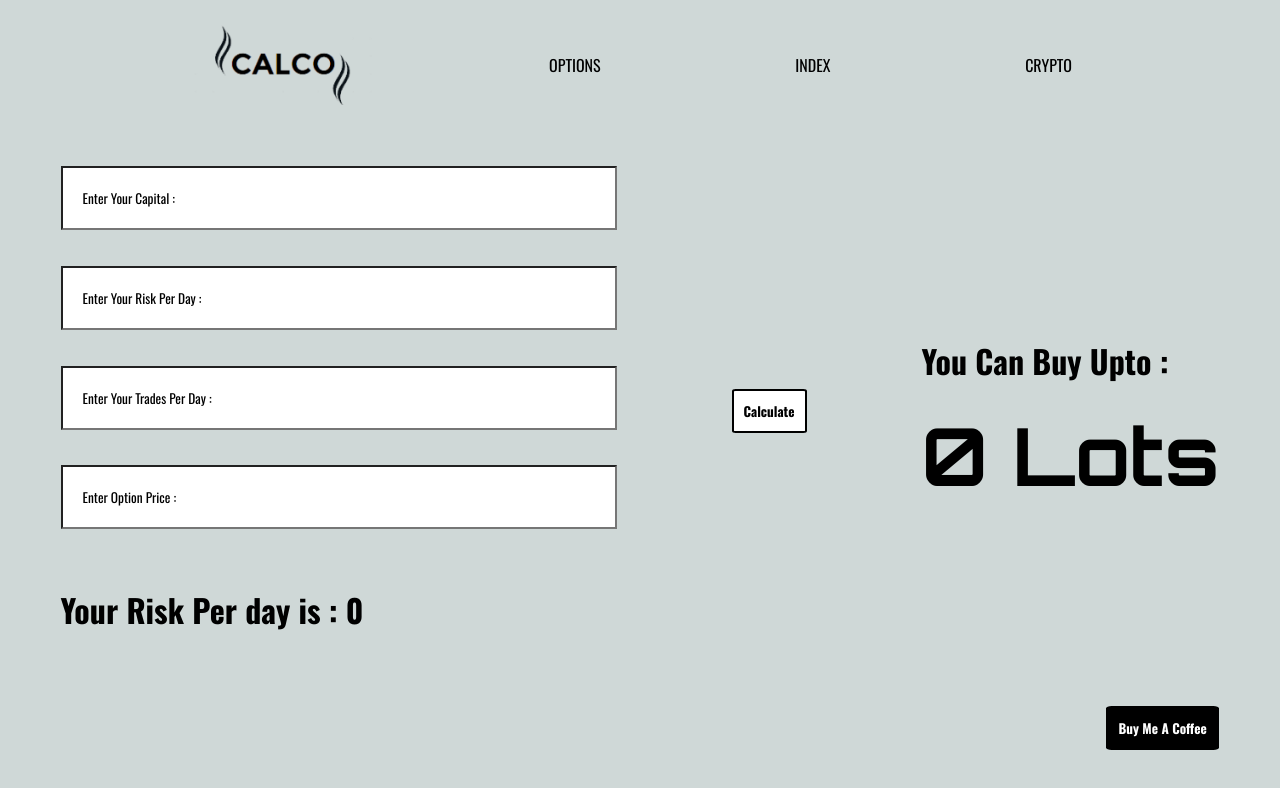
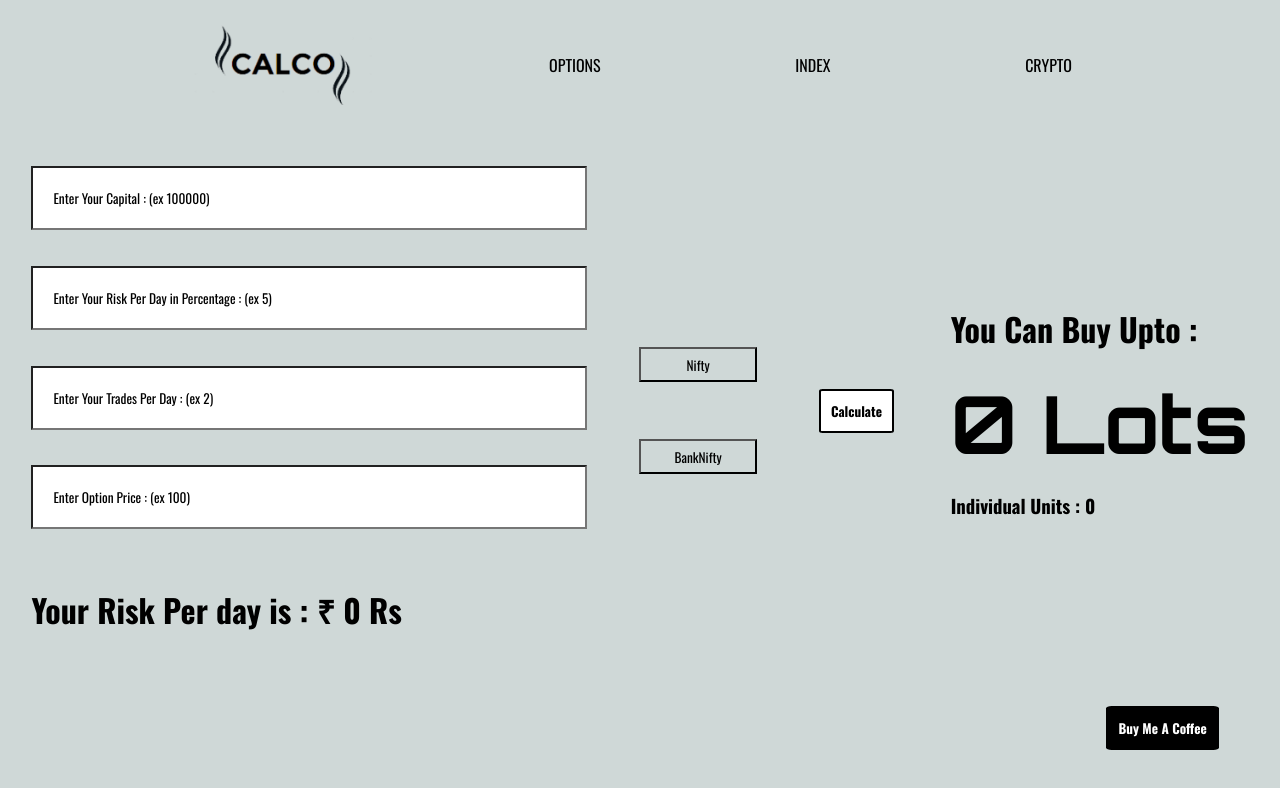
Before and after one commit to NandishNaik01/Lots-Calculator-Using-React.js-, a React (Vite) app: page / in a window 1280 px wide. Shown: the top 788 px of the page. Built offline with nearby package versions, Linux system fonts and the light colour scheme; a web font is replaced by a local one.

Commit message:
Option Lot Calculation Serving its Purpose

```diff
--- a/src/css/leftbody.css
+++ b/src/css/leftbody.css
@@ -89,3 +89,26 @@ input[type="number"] {
   border: 2px solid white;
   cursor: pointer;
 }
+.Indexes {
+  margin: 4%;
+  padding: 4%;
+}
+.Indexes:active {
+  background-color: green;
+}
+.IndexSelector {
+  /* border: 2px solid black; */
+  height: 20vh;
+  width: 10vw;
+  display: flex;
+  flex-direction: column;
+  justify-content: space-evenly;
+}
+.IndexSelector .Indexes:hover {
+  background-color: white;
+  color: black;
+}
+
+.IndexSelector .Indexes.active {
+  background-color: green;
+}
--- a/src/leftbody.jsx
+++ b/src/leftbody.jsx
@@ -2,35 +2,127 @@ import { useState } from "react";
 import "./css/leftbody.css";
 
 const LeftBody = () => {
+  const [activeButton, setActiveButton] = useState(null);
+  // const[ctr,setCtr]=useState("")
+  const [ctr, setCtr] = useState(0);
   const [Rpd, setRpd] = useState(0);
   const [lots, setLots] = useState(0);
-  // const setRpd = () => {};
+  const [Capital, setCapital] = useState("");
+  const [Riskpd, setRiskPerDay] = useState("");
+  const [TradesPerDay, setTradesPerDay] = useState("");
+  const [OptionPrice, setOptionPrice] = useState("");
+  const [IndividualUnits, setIndividualUnits] = useState(0);
+  const handleClick = (buttonName) => {
+    setActiveButton(buttonName);
+  };
+  // const [OptionPrice, setOptionPrice] = useState("");
+  function setCounterOne() {
+    setCtr(1);
+    handleClick("Nifty");
+  }
+  function setCounterTwo() {
+    setCtr(2);
+    handleClick("BankNifty");
+  }
+  function getCapital(val) {
+    setCapital(parseInt(val.target.value));
+  }
+
+  function getRpd(val) {
+    setRiskPerDay(parseInt(val.target.value));
+  }
+  function getTradesPerDay(val) {
+    setTradesPerDay(parseInt(val.target.value));
+  }
+  function getOptionPrice(val) {
+    setOptionPrice(parseInt(val.target.value));
+    // console.log(OptionPrice);
+  }
+
+  function setTexts() {
+    let percentage = Riskpd / 100;
+    let TotalCapitalRisk = Math.floor(percentage * Capital);
+    let RiskPerTrade = Math.floor(TotalCapitalRisk / TradesPerDay);
+    let lotstoSet = Math.floor(RiskPerTrade / OptionPrice);
+    setRpd(RiskPerTrade);
+    // setLots(lotstoSet);
+    // setIndividualUnits(lotstoSet);
+    if (ctr == 1) {
+      let totallots = Math.floor(lotstoSet / 50);
+      setLots(totallots);
+      setIndividualUnits(totallots * 50);
+    } else if (ctr == 2) {
+      let totallots = Math.floor(lotstoSet / 15);
+      setLots(totallots);
+      setIndividualUnits(totallots * 15);
+    } else if (ctr == 0) {
+      setLots("..");
+      setIndividualUnits("..");
+    }
+  }
+
   return (
     <div>
       <div className="whole">
         <div id="inpContainer">
           <div className="inputFields">
-            <input type="number" placeholder="Enter Your Capital :" />
+            <input
+              type="number"
+              placeholder="Enter Your Capital : (ex 100000)"
+              onChange={getCapital}
+              required
+            />
           </div>
 
           <div className="inputFields">
-            <input type="number" placeholder="Enter Your Risk Per Day :" />
+            <input
+              type="number"
+              placeholder="Enter Your Risk Per Day in Percentage : (ex 5) "
+              onChange={getRpd}
+              required
+            />
           </div>
           <div className="inputFields">
-            <input type="number" placeholder="Enter Your Trades Per Day :" />
+            <input
+              type="number"
+              placeholder="Enter Your Trades Per Day : (ex 2)"
+              onChange={getTradesPerDay}
+              required
+            />
           </div>
           <div className="inputFields">
-            <input type="number" placeholder="Enter Option Price :" />
+            <input
+              type="number"
+              placeholder="Enter Option Price : (ex 100)"
+              onChange={getOptionPrice}
+              required
+            />
           </div>
-          <h1 className="tag">Your Risk Per day is : {Rpd}</h1>
+          <h1 className="tag">Your Risk Per day is : &#x20b9; {Rpd} Rs</h1>
         </div>
-        <button id="calculatebtn" onClick={setRpd}>
+        <div className="IndexSelector">
+          <button
+            onClick={setCounterOne}
+            className={`Indexes ${activeButton === "Nifty" ? "active" : ""}`}>
+            Nifty
+          </button>
+          <br />
+          <button
+            onClick={setCounterTwo}
+            className={`Indexes ${
+              activeButton === "BankNifty" ? "active" : ""
+            }`}>
+            BankNifty
+          </button>
+        </div>
+        <button id="calculatebtn" onClick={setTexts}>
           Calculate
         </button>
         <div id="outputContainer">
           <h1 className="tag">You Can Buy Upto :</h1>
           <div className="output">
             <h1 id="lots">{lots} Lots</h1>
+            <h3>Individual Units : {IndividualUnits}</h3>
           </div>
         </div>
       </div>
```
Also changed, not shown: 1 other file (tests, documents, lock files or other folders).
